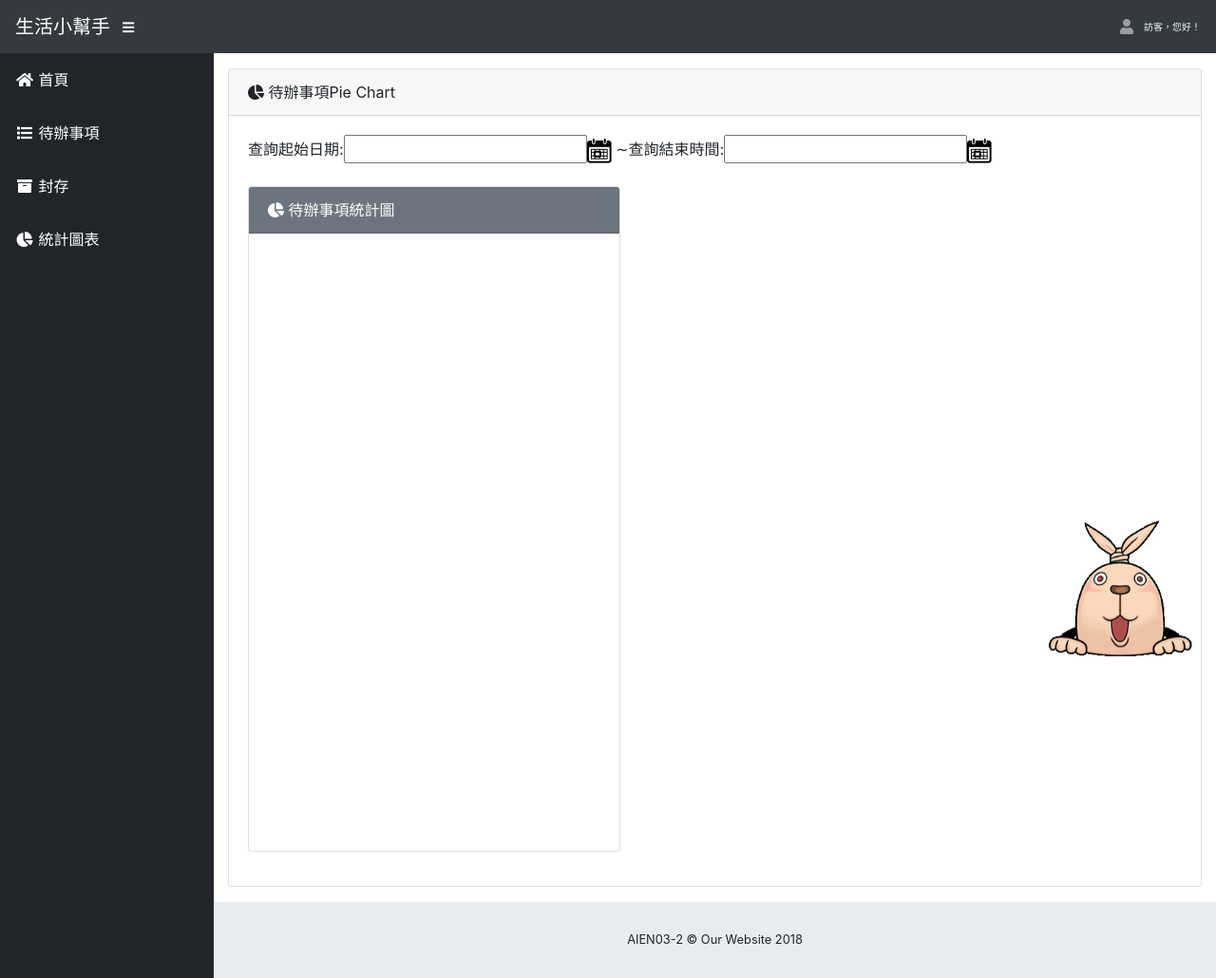
After one commit to shawn800703/LifeManager, a Django app: template memo/templates/memo/memoChartPie.html in a window 1280 px wide. The commit adds this page. Shown: the whole page at 95% size. Run offline with Django 3.2, Linux system fonts and the light colour scheme; the template is opened without the code that fills it, so the values that code supplies are empty; some libraries are stand-ins or nearby versions.

Commit message:
Shawn
統計圖分頁

```diff
--- a/memo/static/scripts/memoChartPie.js
+++ b/memo/static/scripts/memoChartPie.js
@@ -1,28 +1,6 @@
 $(document).ready(function () {
 
     date = { "s_date": "2000-01-01", "e_date": "9999-12-31" }
-    colorList = ["#DDDDDD", "#AAAAAA", "#888888", "#666666", "#444444",
-        "#FFB7DD", "#FF88C2", "#FF44AA", "#FF0088", "#C10066", "#A20055", "#8C0044",
-        "#FFCCCC", "#FF8888", "#FF3333", "#FF0000", "#CC0000", "#AA0000", "#880000",
-        "#FFC8B4", "#FFA488", "#FF7744", "#FF5511", "#E63F00", "#C63300", "#A42D00",
-        "#FFDDAA", "#FFBB66", "#FFAA33", "#FF8800", "#EE7700", "#CC6600", "#BB5500",
-        "#FFEE99", "#FFDD55", "#FFCC22", "#FFBB00", "#DDAA00", "#AA7700", "#886600",
-        "#FFFFBB", "#FFFF77", "#FFFF33", "#FFFF00", "#EEEE00", "#BBBB00", "#888800",
-        "#EEFFBB", "#DDFF77", "#CCFF33", "#BBFF00", "#99DD00", "#88AA00", "#668800",
-        "#CCFF99", "#BBFF66", "#99FF33", "#77FF00", "#66DD00", "#55AA00", "#227700",
-        "#99FF99", "#66FF66", "#33FF33", "#00FF00", "#00DD00", "#00AA00", "#008800",
-        "#BBFFEE", "#77FFCC", "#33FFAA", "#00FF99", "#00DD77", "#00AA55", "#008844",
-        "#AAFFEE", "#77FFEE", "#33FFDD", "#00FFCC", "#00DDAA", "#00AA88", "#008866",
-        "#99FFFF", "#66FFFF", "#33FFFF", "#00FFFF", "#00DDDD", "#00AAAA", "#008888",
-        "#CCEEFF", "#77DDFF", "#33CCFF", "#00BBFF", "#009FCC", "#0088A8", "#007799",
-        "#CCDDFF", "#99BBFF", "#5599FF", "#0066FF", "#0044BB", "#003C9D", "#003377",
-        "#CCCCFF", "#9999FF", "#5555FF", "#0000FF", "#0000CC", "#0000AA", "#000088",
-        "#CCBBFF", "#9F88FF", "#7744FF", "#5500FF", "#4400CC", "#2200AA", "#220088",
-        "#D1BBFF", "#B088FF", "#9955FF", "#7700FF", "#5500DD", "#4400B3", "#3A0088",
-        "#E8CCFF", "#D28EFF", "#B94FFF", "#9900FF", "#7700BB", "#66009D", "#550088",
-        "#F0BBFF", "#E38EFF", "#E93EFF", "#CC00FF", "#A500CC", "#7A0099", "#660077",
-        "#FFB3FF", "#FF77FF", "#FF3EFF", "#FF00FF", "#CC00CC", "#990099", "#770077"]
-
 
     // function desc. :初始化運動時間區間查詢的日期選擇器並建立事件
     // parameter :
@@ -43,6 +21,7 @@ $(document).ready(function () {
             else if($(this).attr("id") == "e_date")
                 date["e_date"]= "9999-12-31"
         }
+        $("#myPieChart").remove();
         getChartData();
     })
 
@@ -59,15 +38,10 @@ $(document).ready(function () {
 
         $.get(`../chartdata/${date.s_date}/${date.e_date}/`, function (datas) {
 
-            datas = $.parseJSON(datas)
+            cdata = $.parseJSON(datas)
 
-            $.each(datas, function (idx, data) {
-                    // clabels.push(data["memoState"])
-                    cdata.push(data)
-                    a = Math.floor(Math.random() * (145 - 1)) + 1;
-                colors.push(colorList[a])
-        })
-
+        colors =['#4efeb3','#97cbff','#eac100',' #ff5809']
+        $("#Pie").append('<canvas id="myPieChart" width="100%" height="100%"></canvas>')
         // Set new default font family and font color to mimic Bootstrap's default styling
         // Set new default font family and font color to mimic Bootstrap's default styling
         Chart.defaults.global.defaultFontFamily = '-apple-system,system-ui,BlinkMacSystemFont,"Segoe UI",Roboto,"Helvetica Neue",Arial,sans-serif';
--- a/memo/templates/memo/index.html
+++ b/memo/templates/memo/index.html
@@ -25,6 +25,11 @@
             <a class="nav-link" href="{% url 'memo:archive' %}">
                 <i class="fa fa-fw fa-archive"></i>
                 <span>封存</span></a>
+        </li>
+        <li class="nav-item active">
+            <a class="nav-link" href="{% url 'memo:chartpie' %}">
+                <i class="fa fa-fw fa-chart-pie"></i>
+                <span>統計圖表</span></a>
         </li>
     </ul>
 {% endblock %}
--- /dev/null
+++ b/memo/templates/memo/memoChartPie.html
@@ -0,0 +1,67 @@
+{% extends "base.html" %}
+{% load static %}
+{% block styles %}
+<link rel="stylesheet" href="/static/styles/jquery-Datepicker.css">
+
+{% endblock %}
+
+{% block left %}
+    <ul class="sidebar navbar-nav">
+        <li class="nav-item active">
+            <a class="nav-link" href="{% url 'base:index' %}">
+                <i class="fa fa-fw fa-home"></i>
+                <span>首頁</span>
+            </a>
+        </li>
+
+        <li class="nav-item active">
+            <a class="nav-link" href="{% url 'memo:index' %}">
+                <i class="fa fa-fw fa-list"></i>
+                <span>待辦事項</span></a>
+        </li>
+        <li class="nav-item active">
+            <a class="nav-link" href="{% url 'memo:archive' %}">
+                <i class="fa fa-fw fa-archive"></i>
+                <span>封存</span></a>
+        </li>
+        <li class="nav-item active">
+            <a class="nav-link" href="{% url 'memo:chartpie' %}">
+                <i class="fa fa-fw fa-chart-pie"></i>
+                <span>統計圖表</span></a>
+        </li>
+    </ul>
+{% endblock %}
+
+{% block main %}
+<div class="card-header">
+    <i class="fas fa-chart-pie"></i>
+    待辦事項Pie Chart
+</div>
+<div class="card-body">
+    <div>
+        <span id="date-label-from">查詢起始日期:</span><input class="date" type="text" id="s_date" />
+        <span id="date-label-to">&sim;查詢結束時間:<input class="date" type="text" id="e_date" />
+            <br />
+    </div>
+    <br/>
+    <div class="row">
+        <div class="col-lg-5">
+            <div class="card mb-3">
+                <div class="card-header text-white bg-secondary">
+                    <i class="fas fa-chart-pie"></i>
+                    待辦事項統計圖</div>
+                <div id ='Pie' class="card-body" style="height: 650px;">
+                </div>
+            </div>
+        </div>
+    </div>
+</div>
+{% endblock %}
+
+{% block scripts %}
+<script src="{% static 'scripts/Chart.min.js' %}"></script>
+<script src="{% static 'scripts/moment.min.js' %}"></script>
+<script src="{% static 'scripts/jquery-Datepicker.js' %}"></script>
+<script src="{% static 'scripts/memoChartPie.js' %}"></script>
+
+{% endblock %}
--- a/memo/urls.py
+++ b/memo/urls.py
@@ -6,5 +6,6 @@ urlpatterns = [
     path('',views.index,name = 'index'),
     path('update/<int:id>',views.update,name='update'),
     path('archive/',views.archive,name='archive'),
+    path('chartpie/', views.chartPie, name = 'chartpie'),
     path('chartdata/<str:s_date>/<str:e_date>/', views.chartData, name = 'chartdata'),
 ]
--- a/memo/views.py
+++ b/memo/views.py
@@ -95,3 +95,9 @@ def chartData(request,s_date,e_date):
     count = str([todoc, finish, archive, overdue])
     # count = json.dumps(count)
     return HttpResponse(count, content_type="text/plain")
+
+def chartPie(request):
+    if chklogin(request):
+        path = request.path
+        return HttpResponse("<script>alert('請先登入');location.href = '/limit/login?url={}'</script>".format(path))
+    return render(request, 'memo/memoChartPie.html')
```
Also changed, not shown: memo/templates/memo/archive.html (+5 -18 lines).
